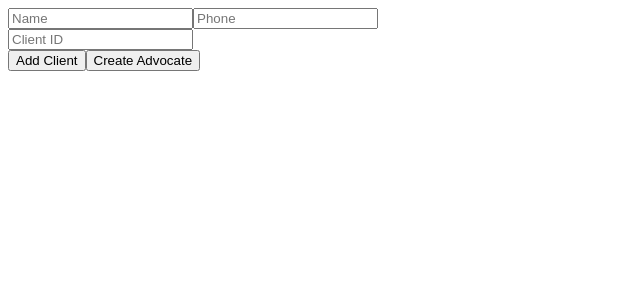
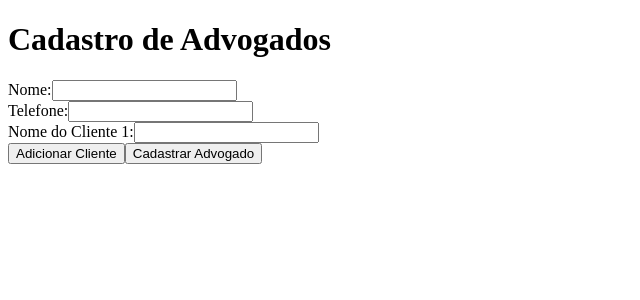
Before and after one commit to VespertineWeb/appjud, a Next.js app: page /advogados in a window 1280 px wide. Shown: the top 300 px of the page, without its empty margins (0-640 px from the left). Built offline with nearby package versions, Linux system fonts and the light colour scheme.

Commit message:
ajustes em campos

```diff
--- a/pages/advogados.js
+++ b/pages/advogados.js
@@ -1,7 +1,7 @@
-import React, { useState } from 'react';
-import axios from 'axios';
+import { useState } from 'react';
+import axios from '../utils/axiosConfig';
 
-const AdvocatesPage = () => {
+export default function Advogados() {
   const [name, setName] = useState('');
   const [phone, setPhone] = useState('');
   const [clients, setClients] = useState(['']); // Inicialmente um array com um campo vazio
@@ -18,48 +18,45 @@ const AdvocatesPage = () => {
 
   const handleSubmit = async (e) => {
     e.preventDefault();
+    console.log('Enviando dados:', { name, phone, clients });
     try {
-      const response = await axios.post('/api/advocates', {
-        name,
-        phone,
-        clients,
-      });
-      console.log('Advocate created:', response.data);
+      const response = await axios.post('/api/advocates', { name, phone, clients });
+      console.log('Resposta do servidor:', response);
+      alert('Advogado cadastrado com sucesso!');
     } catch (error) {
-      console.error('Error creating advocate:', error);
+      console.error('Erro ao cadastrar advogado:', error);
+      alert('Erro ao cadastrar advogado');
     }
   };
 
   return (
+    <div>
+      <h1>Cadastro de Advogados</h1>
       <form onSubmit={handleSubmit}>
+        <div>
+          <label>Nome:</label>
+          <input type="text" value={name} onChange={(e) => setName(e.target.value)} required />
+        </div>
+        <div>
+          <label>Telefone:</label>
+          <input type="text" value={phone} onChange={(e) => setPhone(e.target.value)} required />
+        </div>
+        {clients.map((client, index) => (
+          <div key={index}>
+            <label>Nome do Cliente {index + 1}:</label>
             <input
               type="text"
-        placeholder="Name"
-        value={name}
-        onChange={(e) => setName(e.target.value)}
-      />
-      <input
-        type="text"
-        placeholder="Phone"
-        value={phone}
-        onChange={(e) => setPhone(e.target.value)}
-      />
-      {clients.map((client, index) => (
-        <div key={index}>
-          <input
-            type="text"
-            placeholder="Client ID"
               value={client}
               onChange={(e) => handleClientChange(index, e.target.value)}
+              required
             />
           </div>
         ))}
         <button type="button" onClick={addClientField}>
-        Add Client
+          Adicionar Cliente
         </button>
-      <button type="submit">Create Advocate</button>
+        <button type="submit">Cadastrar Advogado</button>
       </form>
+    </div>
   );
-};
-
-export default AdvocatesPage;
+}
--- a/utils/axiosConfig.js
+++ b/utils/axiosConfig.js
@@ -1,8 +1,10 @@
 import axios from 'axios';
 
 const instance = axios.create({
-  baseURL: process.env.NEXT_PUBLIC_API_BASE_URL || 'https://appjud.vercel.app',
-  timeout: 15000, // Aumente o timeout se necessário
+  baseURL: process.env.NODE_ENV === 'production' ? 'https://appjud.vercel.app' : 'http://localhost:3000',
+  headers: {
+    'Content-Type': 'application/json',
+  },
 });
 
 export default instance;
```
Lines whose indentation alone changed are shown as unchanged.
